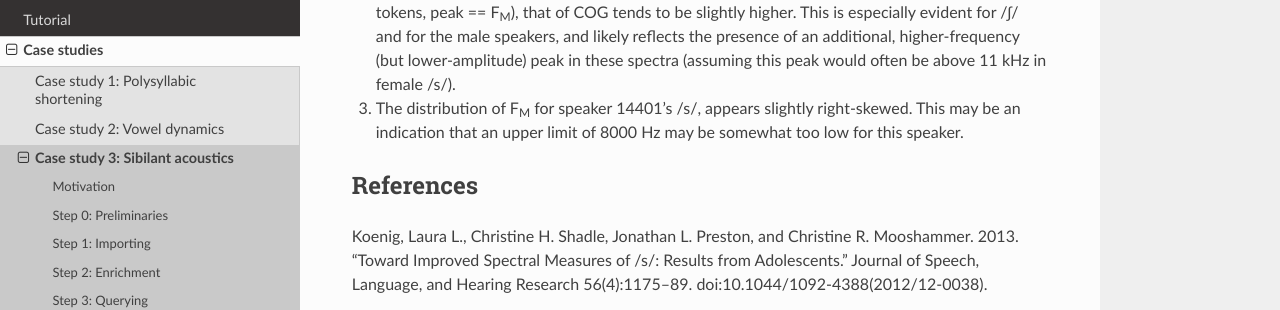
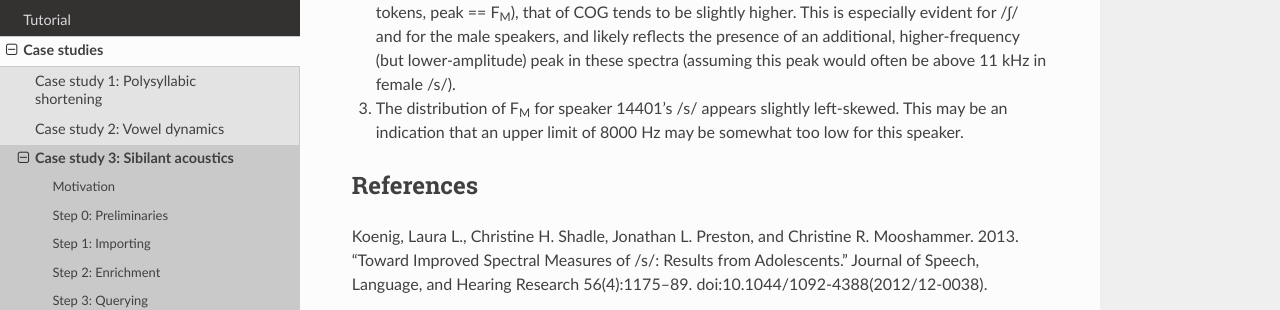
Before and after one commit to MontrealCorpusTools/PolyglotDB, a Sphinx documentation site: the page built from docs/source/case_study_sibilants.rst, in a window 1280 px wide and 900 px high, scrolled down 5358 px. Shown: the part 159-469 px from the top of the window. Built offline with Sphinx 7.4.7 and the Read the Docs theme 3.1.0, drawn with Linux system fonts in a browser that asks for light colours; the version number could not be read and is left out.

Commit message:
Update case_study_sibilants.rst
More typos

```diff
--- a/docs/source/case_study_sibilants.rst
+++ b/docs/source/case_study_sibilants.rst
@@ -151,7 +151,7 @@ Overall, the three measures seem to tell a similar story (which is expected). Th
 
 1. Amongst the measures, peak has the highest variance and produces a sizeable number of both high and low outliers (especially for /s/).
 2. While the speaker means of peak and F\ :subscript:`M` are roughly the same (since for a large number of tokens, peak == F\ :subscript:`M`\ ), that of COG tends to be slightly higher. This is especially evident for /ʃ/ and for the male speakers, and likely reflects the presence of an additional, higher-frequency (but lower-amplitude) peak in these spectra (assuming this peak would often be above 11 kHz in female /s/).
-3. The distribution of F\ :subscript:`M` for speaker 14401's /s/, appears slightly right-skewed. This may be an indication that an upper limit of 8000 Hz may be somewhat too low for this speaker.
+3. The distribution of F\ :subscript:`M` for speaker 14401's /s/ appears slightly left-skewed. This may be an indication that an upper limit of 8000 Hz may be somewhat too low for this speaker.
 
 
 References
```
